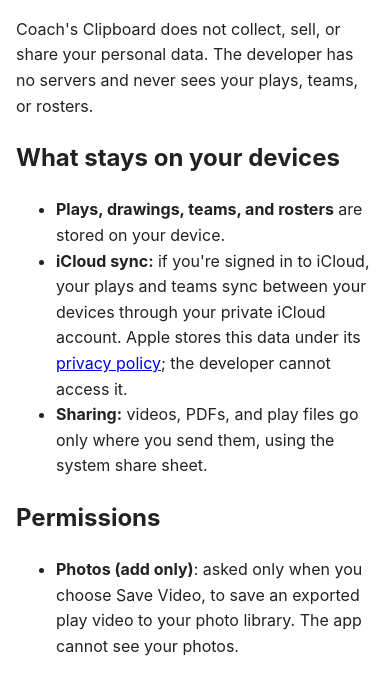
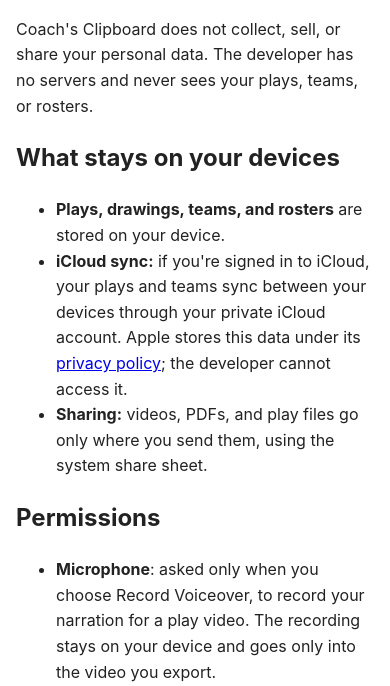
Before and after one commit to parkerbk/parkerbk.github.io, a plain HTML site: page coachs-clipboard/privacy.html in a window 390 px wide. Shown: the part 155-841 px from the top of the page. Drawn offline with Linux system fonts and the light colour scheme.

Commit message:
Coach's Clipboard privacy policy: microphone for voiceovers
Co-Authored-By: Claude Opus 5.5 <noreply@anthropic.com>

```diff
--- a/coachs-clipboard/privacy.html
+++ b/coachs-clipboard/privacy.html
@@ -16,6 +16,7 @@
 
 <h2>Permissions</h2>
 <ul>
+<li><strong>Microphone</strong>: asked only when you choose Record Voiceover, to record your narration for a play video. The recording stays on your device and goes only into the video you export.</li>
 <li><strong>Photos (add only)</strong>: asked only when you choose Save Video, to save an exported play video to your photo library. The app cannot see your photos.</li>
 </ul>
 
```
